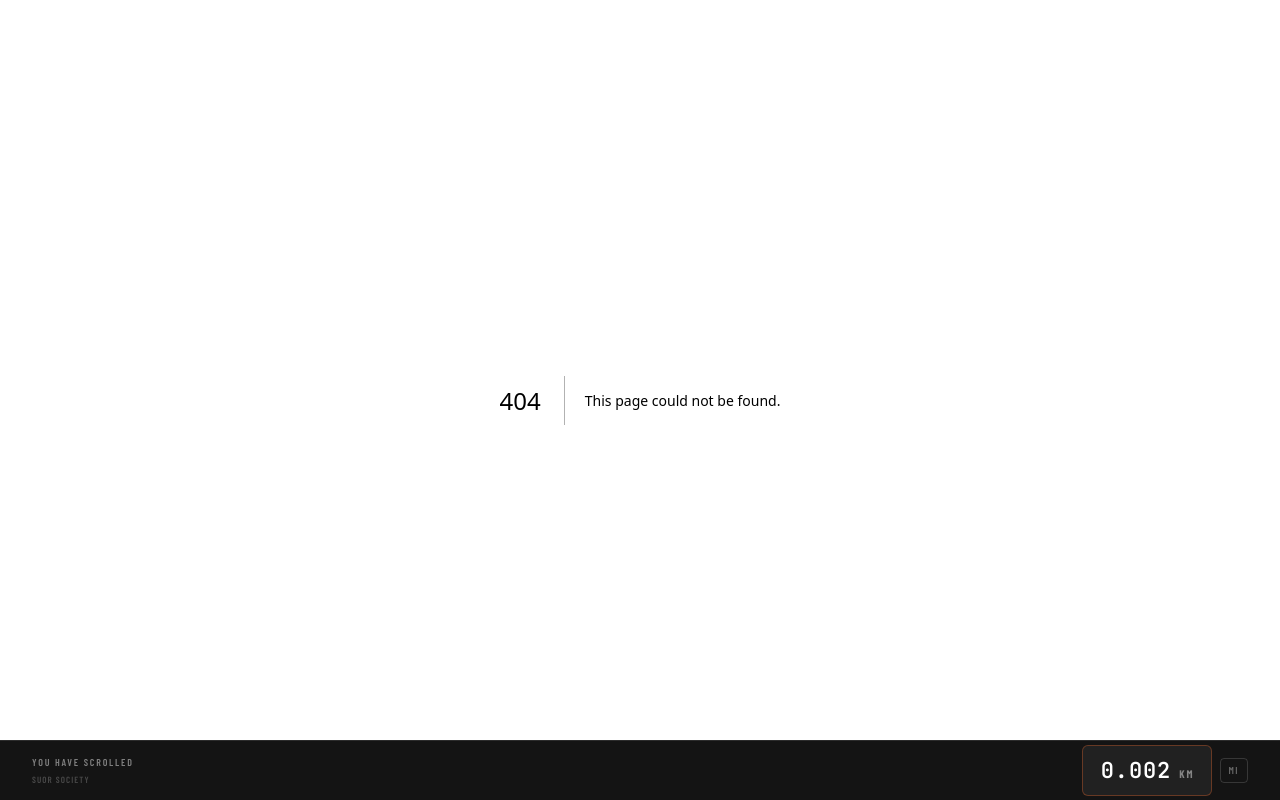
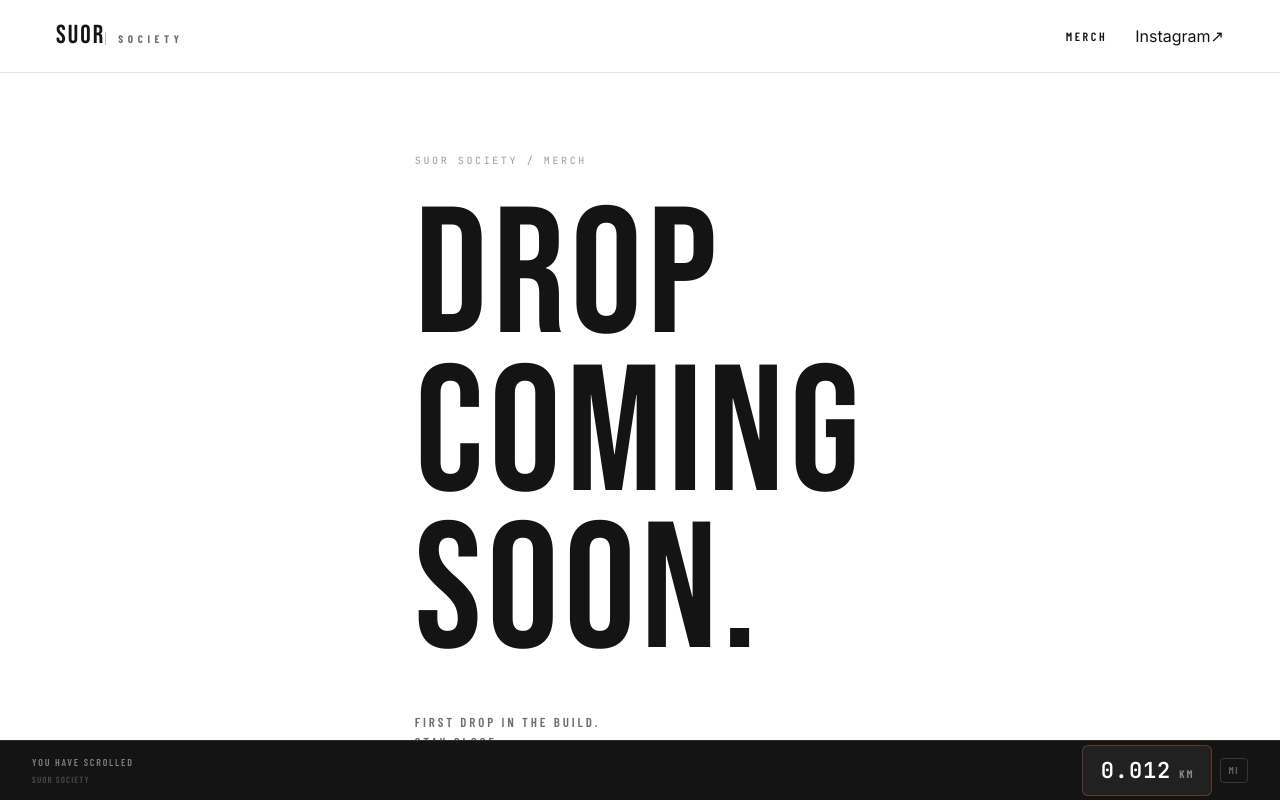
Before and after one commit to thaisoney-netizen/suor-society, a Next.js app: page /merch in a window 1280 px wide. Before the commit this address had no page. Shown: the top 800 px of the page. Built offline with nearby package versions, Linux system fonts and the light colour scheme.

Commit message:
Add Merch nav link and coming soon page
- Adds Merch link to homepage nav alongside Instagram
- Creates /merch page with bold "Drop Coming Soon." in site type system
- Adds site-nav styles for light-background pages and nav-links row

https://claude.ai/code/session_017vPun9V4ouKp1vRAY8EwQU

```diff
--- a/src/app/globals.css
+++ b/src/app/globals.css
@@ -454,6 +454,94 @@ a { color: inherit; text-decoration: none; }
 }
 
 /* ============================================================
+   NAV LINKS (multi-item row)
+   ============================================================ */
+.nav-links {
+  display: flex; align-items: center; gap: 28px;
+}
+.nav-link {
+  font-family: var(--font-barlow), sans-serif;
+  font-weight: 600;
+  font-size: 12px; letter-spacing: .22em; text-transform: uppercase;
+  color: #fff;
+  transition: opacity .12s ease-out;
+}
+.nav-link:hover { opacity: .55; }
+.nav-link--dark { color: var(--asphalt); }
+.nav-link--dark:hover { opacity: .55; }
+
+/* ============================================================
+   SITE-NAV (static, light background pages)
+   ============================================================ */
+.site-nav {
+  border-bottom: 1px solid var(--line);
+}
+.site-nav .wm-suor--dark {
+  font-family: var(--font-bebas), sans-serif;
+  font-size: 26px; letter-spacing: .08em;
+  color: var(--asphalt);
+  line-height: 1;
+}
+.site-nav .wm-society--dark {
+  font-family: var(--font-barlow), sans-serif;
+  font-weight: 700;
+  font-size: 11px; letter-spacing: .42em;
+  color: var(--ink-2);
+  line-height: 1;
+  border-left: 1px solid var(--line-2);
+  padding-left: 12px;
+  transform: translateY(-1px);
+}
+.site-nav .ig--dark {
+  color: var(--asphalt);
+}
+
+/* ============================================================
+   MERCH PAGE
+   ============================================================ */
+.merch-stage {
+  min-height: 72vh;
+  display: flex;
+  align-items: center;
+  border-bottom: 1px solid var(--line);
+}
+.merch-inner {
+  padding-top: 80px;
+  padding-bottom: 80px;
+}
+.merch-eye {
+  font-family: var(--font-jetbrains), monospace;
+  font-size: 10px; letter-spacing: .26em; text-transform: uppercase;
+  color: var(--ink-3);
+  margin-bottom: 32px;
+}
+.merch-title {
+  font-family: var(--font-bebas), sans-serif;
+  font-size: clamp(72px, 14vw, 180px);
+  line-height: .88;
+  letter-spacing: .03em;
+  text-transform: uppercase;
+  color: var(--asphalt);
+}
+.merch-sub {
+  font-family: var(--font-barlow), sans-serif;
+  font-weight: 600;
+  font-size: 13px; letter-spacing: .22em; text-transform: uppercase;
+  color: var(--ink-2);
+  margin-top: 40px;
+  max-width: 32ch;
+}
+.merch-back {
+  display: inline-block;
+  margin-top: 48px;
+  font-family: var(--font-jetbrains), monospace;
+  font-size: 11px; letter-spacing: .18em; text-transform: uppercase;
+  color: var(--ink-3);
+  transition: color .12s ease-out;
+}
+.merch-back:hover { color: var(--asphalt); }
+
+/* ============================================================
    SCROLL TRACKER
    ============================================================ */
 
--- /dev/null
+++ b/src/app/merch/page.tsx
@@ -0,0 +1,48 @@
+export default function Merch() {
+  return (
+    <>
+      <header className="site-nav">
+        <div className="page nav-row">
+          <a href="/" className="wm" aria-label="Suor Society — home">
+            <span className="wm-suor wm-suor--dark">SUOR</span>
+            <span className="wm-society wm-society--dark">SOCIETY</span>
+          </a>
+          <div className="nav-links">
+            <a href="/merch" className="nav-link nav-link--dark">
+              Merch
+            </a>
+            <a
+              href="https://instagram.com/suorsociety"
+              className="ig ig--dark"
+              target="_blank"
+              rel="noopener noreferrer"
+            >
+              <span>Instagram</span>
+              <span className="arrow" aria-hidden="true">↗</span>
+            </a>
+          </div>
+        </div>
+      </header>
+
+      <main className="merch-stage">
+        <div className="page merch-inner">
+          <p className="merch-eye">Suor Society / Merch</p>
+          <h1 className="merch-title">Drop<br />Coming<br />Soon.</h1>
+          <p className="merch-sub">
+            First drop in the build. Stay close.
+          </p>
+          <a href="/" className="merch-back">
+            ← Back to home
+          </a>
+        </div>
+      </main>
+
+      <footer className="footer">
+        <div className="page foot-row">
+          <span className="foot-wm">SUOR SOCIETY.</span>
+          <span className="foot-loc">San Diego</span>
+        </div>
+      </footer>
+    </>
+  );
+}
--- a/src/app/page.tsx
+++ b/src/app/page.tsx
@@ -28,6 +28,10 @@ export default function Home() {
               <span className="wm-suor">SUOR</span>
               <span className="wm-society">SOCIETY</span>
             </a>
+            <div className="nav-links">
+              <a href="/merch" className="nav-link">
+                Merch
+              </a>
               <a
                 href="https://instagram.com/suorsociety"
                 className="ig"
@@ -37,6 +41,7 @@ export default function Home() {
                 <span>Instagram</span>
                 <span className="arrow" aria-hidden="true">↗</span>
               </a>
+            </div>
           </div>
         </nav>
         <video className="hero-video" src="/hero.mp4" autoPlay muted loop playsInline />
```
Lines whose indentation alone changed are shown as unchanged.
